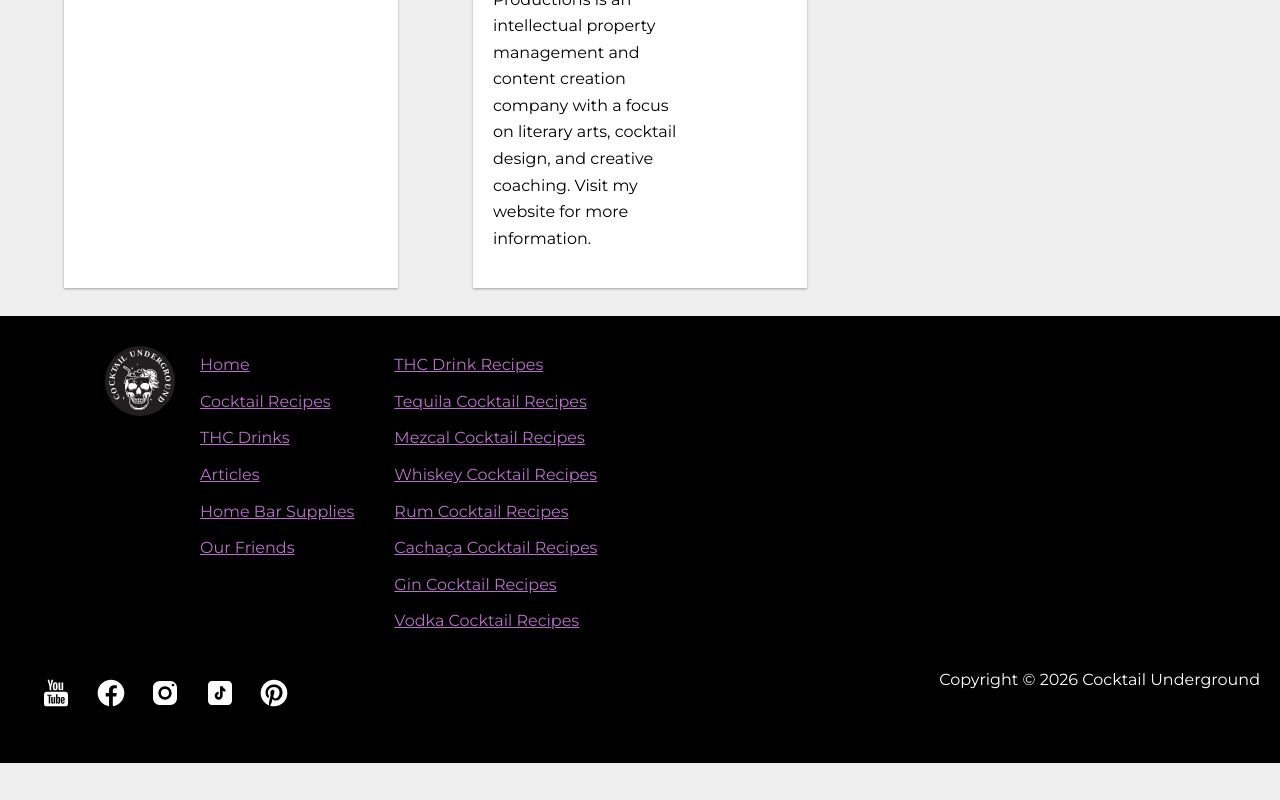
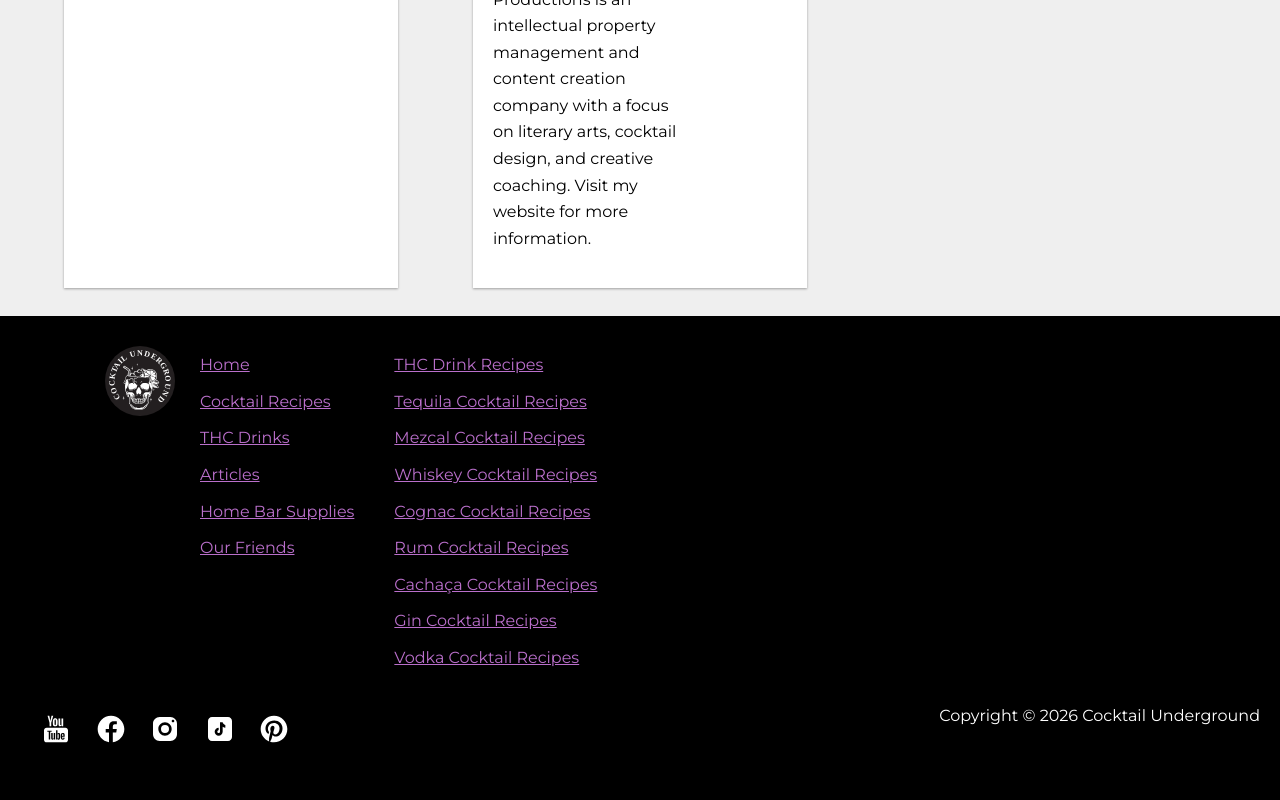
Before and after one commit to violetcrumble/od3b-fe, a Next.js app: page /friends in a window 1280 px wide. Shown: the part 1345-2145 px from the top of the page. Before the commit the page ends 2108 px from the top, so only its background shows below. Built offline with nearby package versions, Linux system fonts and the light colour scheme.

Commit message:
adding cognac category

```diff
--- a/components/CategoryNavPills/CategoryNavPills.js
+++ b/components/CategoryNavPills/CategoryNavPills.js
@@ -30,6 +30,12 @@ export default function CategoryNavPills(props) {
         Whiskey Cocktails
       </Link>
       <Link
+        href="/cocktail-recipes?category=cognac"
+        className={props.cocktailCategory === 'cognac' ? styles.active : undefined}
+      >
+        Cognac Cocktails
+      </Link>
+      <Link
         href="/cocktail-recipes?category=rum"
         className={props.cocktailCategory === 'rum' ? styles.active : undefined}
       >
--- a/components/Footer/Footer.js
+++ b/components/Footer/Footer.js
@@ -53,6 +53,9 @@ export default function Footer() {
               <Link href="/cocktail-recipes?category=whiskey">Whiskey Cocktail Recipes</Link>
             </li>
             <li>
+              <Link href="/cocktail-recipes?category=cognac">Cognac Cocktail Recipes</Link>
+            </li>
+            <li>
               <Link href="/cocktail-recipes?category=rum">Rum Cocktail Recipes</Link>
             </li>
             <li>
--- a/components/Header/NavMenu/NavMenu.js
+++ b/components/Header/NavMenu/NavMenu.js
@@ -23,6 +23,9 @@ export default function NavMenu() {
             </li>
             <li>
               <Link href="/cocktail-recipes?category=whiskey">Whiskey Cocktail Recipes</Link>
+            </li>
+            <li>
+              <Link href="/cocktail-recipes?category=cognac">Cognac Cocktail Recipes</Link>
             </li>
             <li>
               <Link href="/cocktail-recipes?category=rum">Rum Cocktail Recipes</Link>
```
